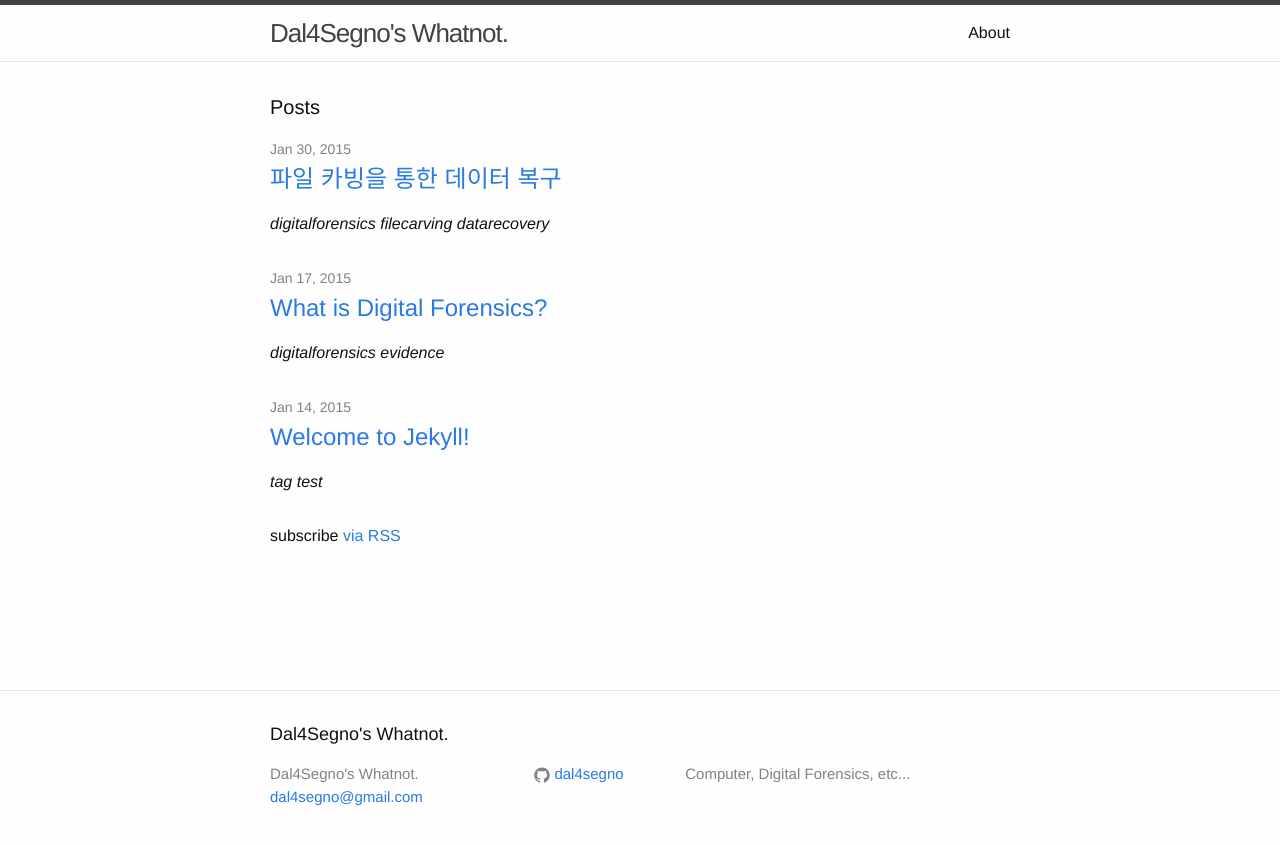
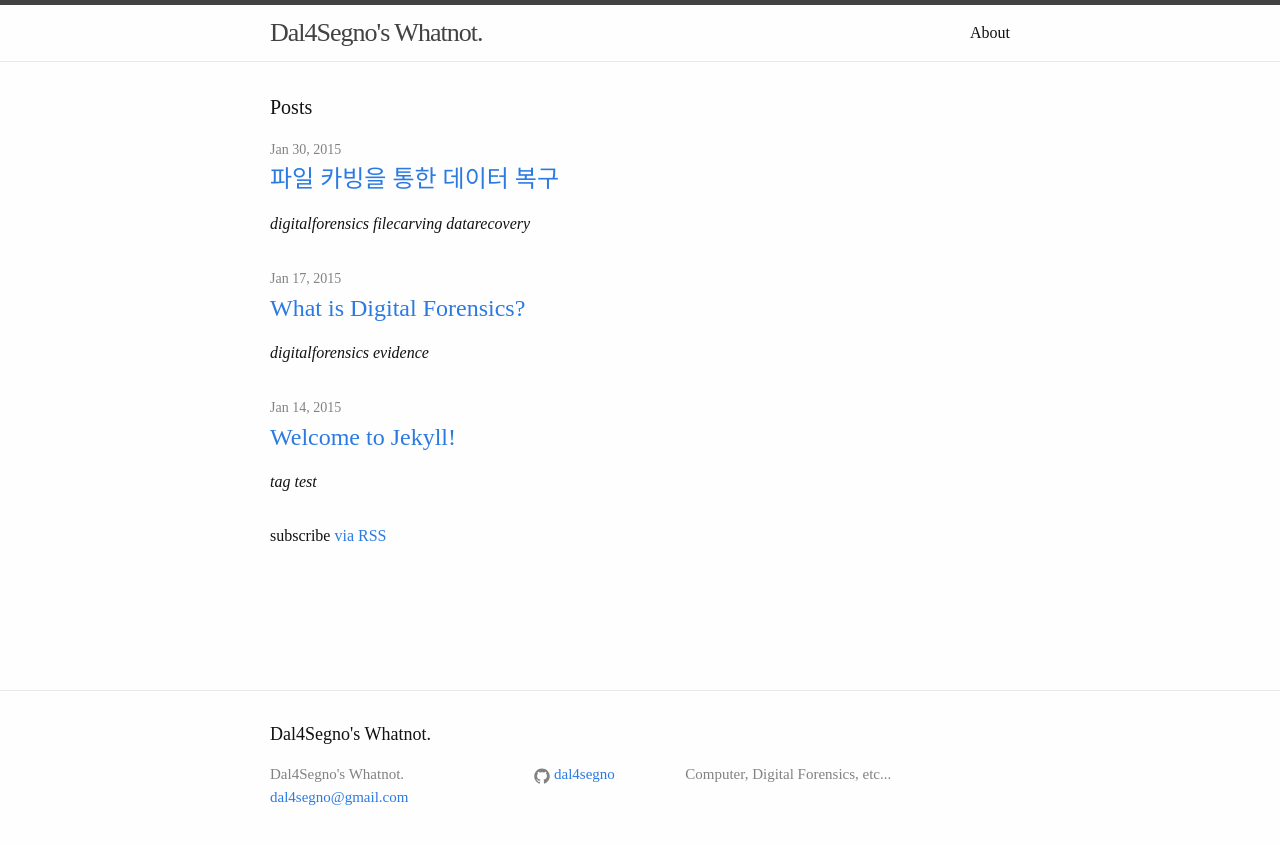
Before and after one commit to Dal4Segno/dal4segno.github.com, a Jekyll site: the page built from index.html, in a window 1280 px wide. Shown: the top 845 px of the page. Built offline with Jekyll 4.4.1, drawn with Linux system fonts in a browser that asks for light colours; Markdown is read by kramdown in place of the engine named in the settings.

Commit message:
Font Change

```diff
--- a/css/main.scss
+++ b/css/main.scss
@@ -6,7 +6,7 @@
 
 
 // Our variables
-$base-font-family: Helvetica, Arial, sans-serif;
+$base-font-family: SeoulNamsanB;
 $base-font-size:   16px;
 $small-font-size:  $base-font-size * 0.875;
 $base-line-height: 1.5;
```
